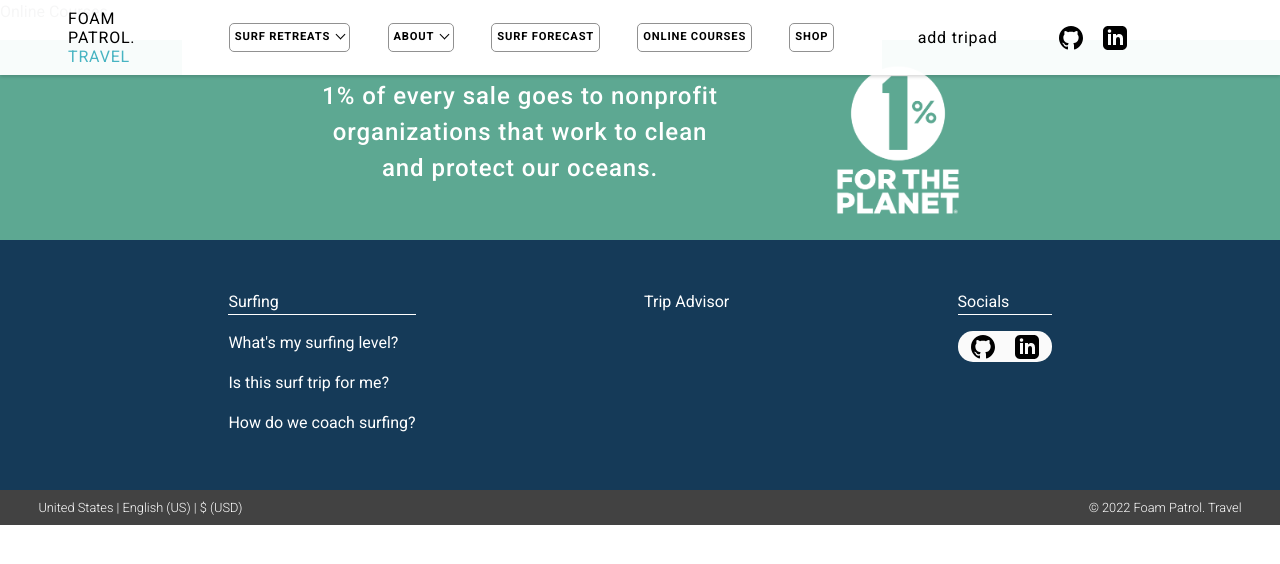
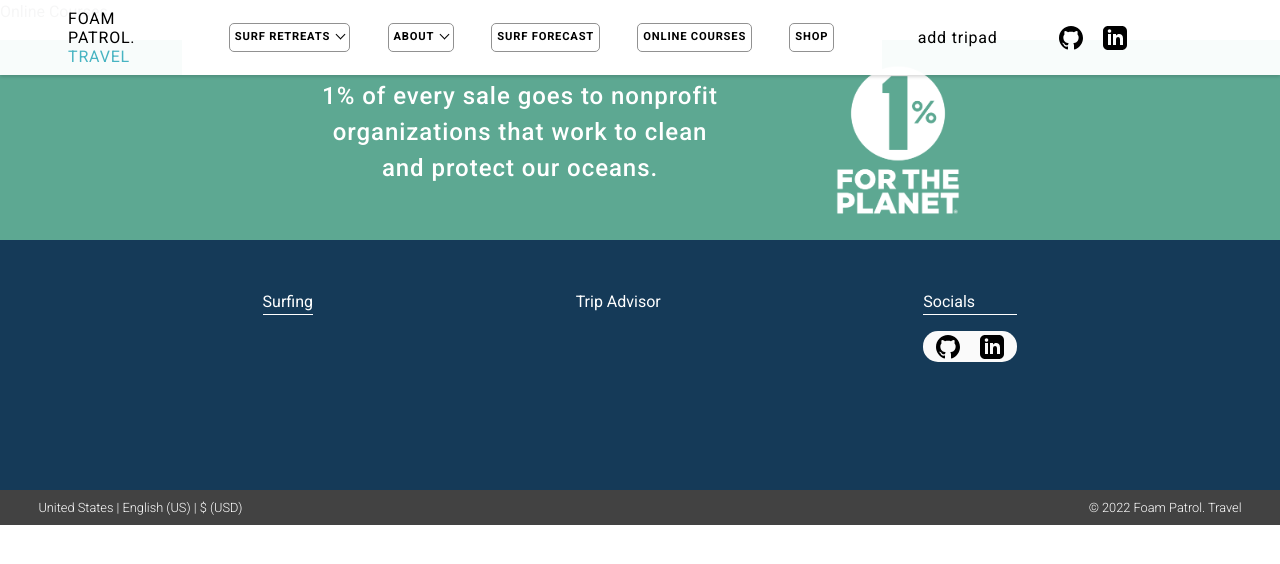
Before and after one commit to AaronoKwok/foam-patrol2, a React (Create React App) app: page /onlineCourses in a window 1280 px wide. Shown: the top 564 px of the page. Built offline with nearby package versions, Linux system fonts and the light colour scheme.

Commit message:
deploy attempt 3

```diff
--- a/src/components/Footer.js
+++ b/src/components/Footer.js
@@ -14,10 +14,10 @@ function Footer() {
             <section className="footer-mid">
                 <div>
                     <p className="footer-surf">Surfing</p>
-                    <p><a className="footer-surf-questions" href="#">What's my surfing level?</a></p>
+                    {/* <p><a className="footer-surf-questions" href="#">What's my surfing level?</a></p>
                     <p><a className="footer-surf-questions" href="#">Is this surf trip for me?</a></p>
                     <p><a className="footer-surf-questions" href="#">How do we coach surfing?</a></p>
-                </div>
+                 */}</div>
                 <div>
                     <p>Trip Advisor</p>
                 </div>
```
